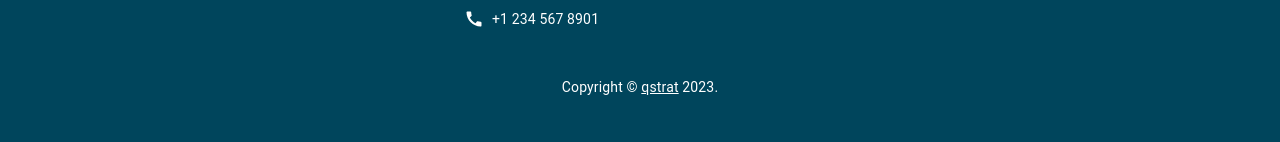
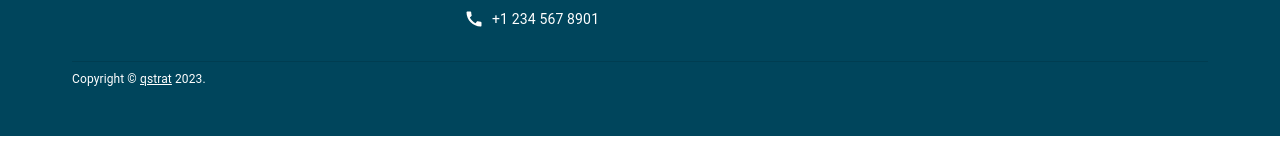
Before and after one commit to patelrachana1012/userdataproject, a React (Create React App) app: page /contact in a window 1280 px wide. Shown: the part 658-800 px from the top of the page. Built offline with nearby package versions, Linux system fonts and the light colour scheme.

Commit message:
updated footer

```diff
--- a/src/components/Footer.js
+++ b/src/components/Footer.js
@@ -4,7 +4,7 @@ import Typography from "@mui/material/Typography";
 import Link from "@mui/material/Link";
 import Grid from "@mui/material/Grid";
 import { Facebook, Instagram, Twitter } from "@mui/icons-material";
-import { Box } from "@mui/material";
+import { Box, Divider } from "@mui/material";
 import EmailIcon from "@mui/icons-material/Email";
 import CallIcon from "@mui/icons-material/Call";
 
@@ -19,7 +19,7 @@ export default function Footer() {
       }}
     >
       <Container maxWidth="lg">
-        <Grid container spacing={5}>
+        <Grid container spacing={5} mb={3}>
           <Grid item xs={12} sm={4}>
             <Typography variant="h6" gutterBottom>
               About Us
@@ -79,8 +79,9 @@ export default function Footer() {
             </Link>
           </Grid>
         </Grid>
-        <Box mt={5}>
-          <Typography variant="body2" align="center">
+        <Divider sx={{ mt: 0 }} />
+        <Box mt={1}>
+          <Typography variant="body1" align="left" fontSize={12}>
             {"Copyright © "}
             <Link color="inherit" href="https://qstrat.com/our-company/">
               qstrat
--- a/src/components/UserList.js
+++ b/src/components/UserList.js
@@ -115,7 +115,7 @@ const UserList = () => {
               >
                 {user.name}
               </Typography>
-              <Typography variant="body1" sx={{ display: "flex" }}>
+              <Typography variant="body1" sx={{ display: "flex" }} com>
                 {" "}
                 <EmailIcon
                   className={classes.icon}
```
